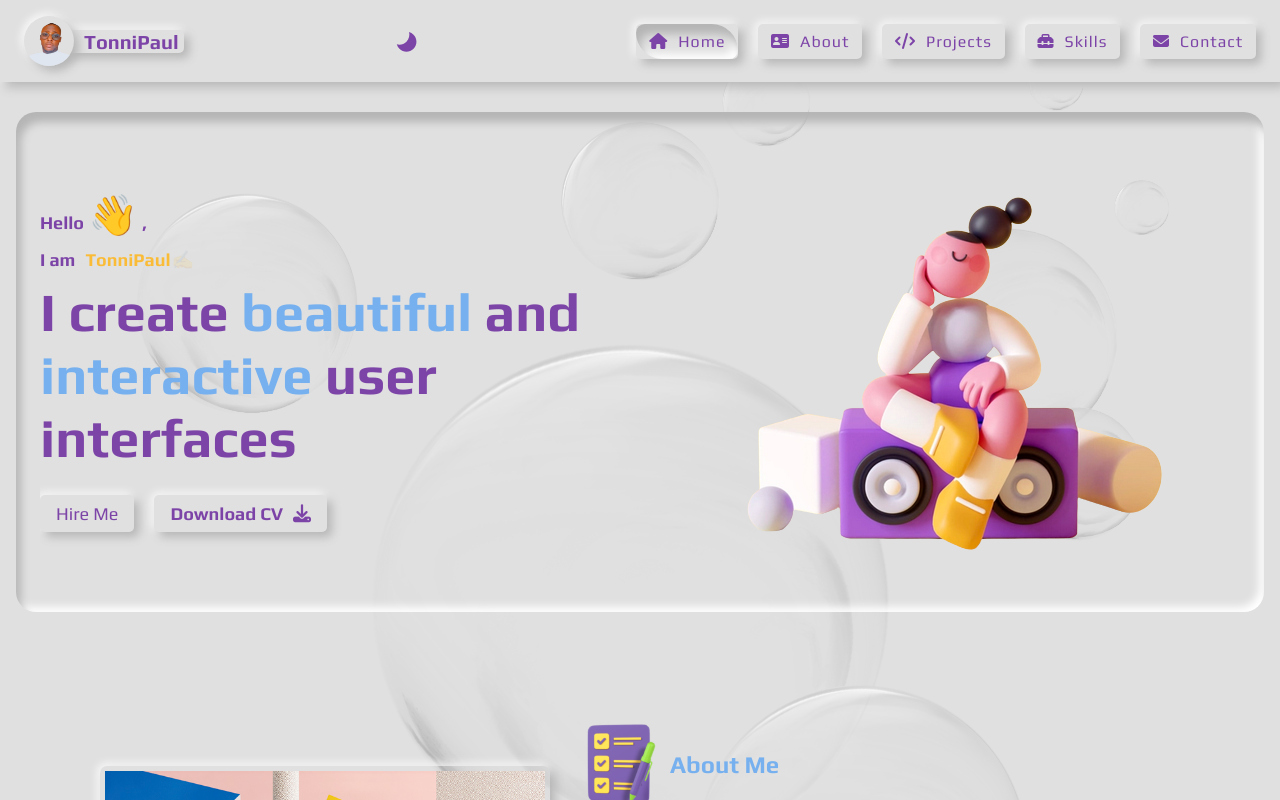
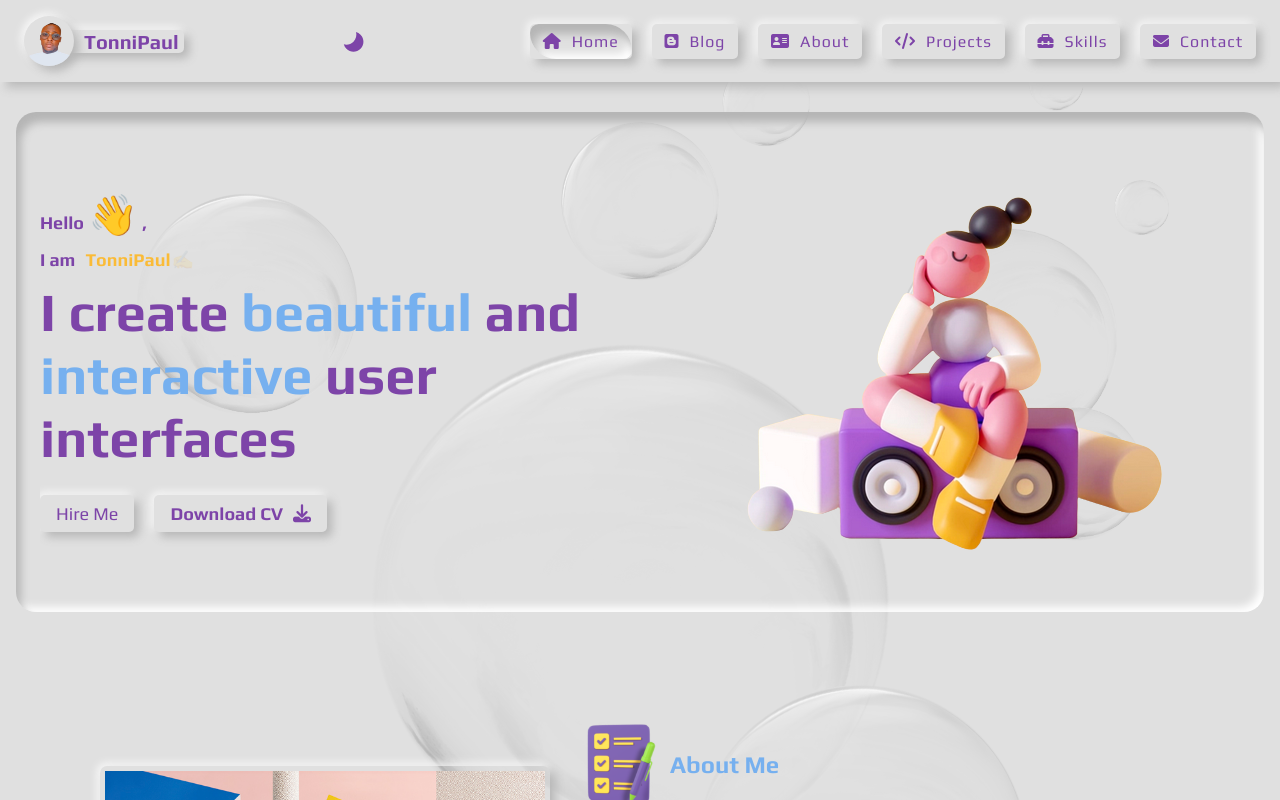
Before and after one commit to TonniPaul/portfolion, a React (Create React App) app: page / in a window 1280 px wide. Shown: the top 800 px of the page. Built offline with nearby package versions, Linux system fonts and the light colour scheme; a web font is replaced by a local one.

Commit message:
Feat : Added Navigation to my blog

```diff
--- a/src/Object Files/nav.js
+++ b/src/Object Files/nav.js
@@ -5,31 +5,37 @@ const navData = [
     id: uuid(),
     icon: "fa-solid fa-house",
     description: "Home",
-    link: "#home",
+    link: "/#home",
+  },
+  {
+    id: uuid(),
+    icon: "fa-brands fa-blogger",
+    description: "Blog",
+    link: "https://blog.tonnipaul.com",
   },
   {
     id: uuid(),
     icon: "fa-solid fa-address-card",
     description: "About",
-    link: "#about",
+    link: "/#about",
   },
   {
     id: uuid(),
     icon: "fa-solid fa-code",
     description: "Projects",
-    link: "#project",
+    link: "/#project",
   },
   {
     id: uuid(),
     icon: "fa-solid fa-toolbox",
     description: "Skills",
-    link: "#skill",
+    link: "/#skill",
   },
   {
     id: uuid(),
     icon: "fa-solid fa-envelope",
     description: "Contact",
-    link: "#contact",
+    link: "/#contact",
   },
 ];
 export default navData;
--- a/src/components/navbar/NavBar.jsx
+++ b/src/components/navbar/NavBar.jsx
@@ -35,7 +35,7 @@ const NavBar = ({ onClick, children }) => {
             return (
               <li key={items.id}>
                 <a
-                  href={`/${items.link}`}
+                  href={`${items.link}`}
                   className="flex links"
                   onClick={handleIsOpen}
                 >
```
